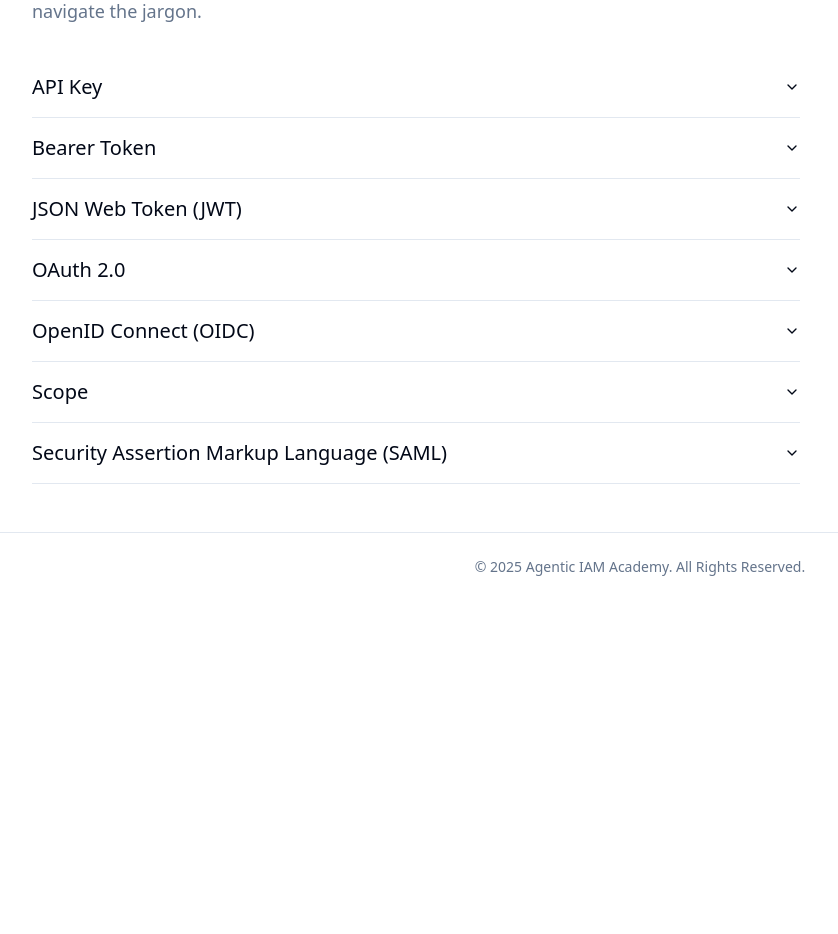
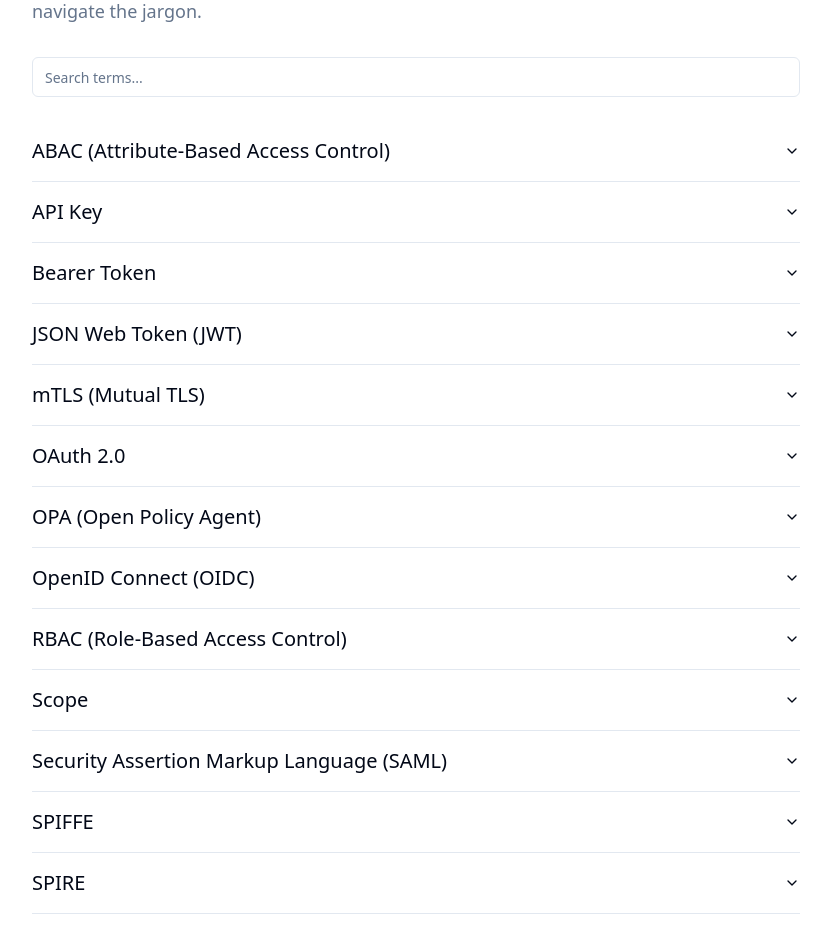
Before and after one commit to ayshsandu/agentic-iam-academy, a React (Vite) app: page /glossary in a window 1280 px wide. Shown: the part 200-1134 px from the top of the page, without its empty margins (0-838 px from the left). Before the commit the page ends 801 px from the top, so only its background shows below. Built offline with nearby package versions, Linux system fonts and the light colour scheme.

Commit message:
Improve glossary content
Improve the glossary page by adding more terms and definitions.

```diff
--- a/src/pages/Glossary.tsx
+++ b/src/pages/Glossary.tsx
@@ -1,12 +1,19 @@
 
+import { useState } from "react";
 import {
   Accordion,
   AccordionContent,
   AccordionItem,
   AccordionTrigger,
 } from "@/components/ui/accordion";
+import { Input } from "@/components/ui/input";
 
 const terms = [
+  {
+    value: "abac",
+    title: "ABAC (Attribute-Based Access Control)",
+    content: "An access control model where authorization decisions are based on attributes associated with the subject, object, resource, and environment, evaluated against policies. It allows for highly granular and context-aware permissions.",
+  },
   {
     value: "api-key",
     title: "API Key",
@@ -23,6 +30,11 @@ const terms = [
     content: "A compact, URL-safe standard for creating access tokens that assert a number of claims. A JWT is digitally signed, allowing the receiver to verify its authenticity and integrity. Often used in OAuth 2.0 and OIDC flows.",
   },
   {
+    value: "mtls",
+    title: "mTLS (Mutual TLS)",
+    content: "Mutual Transport Layer Security. A method of mutual authentication where both parties in a network connection (e.g., two agents) validate each other's certificates before establishing a secure communication channel.",
+  },
+  {
     value: "oauth2",
     title: "OAuth 2.0",
     content: "An authorization framework that enables applications (like AI agents) to obtain limited access to user accounts on an HTTP service. It delegates authorization from the user to the application without sharing credentials.",
@@ -31,6 +43,16 @@ const terms = [
     value: "oidc",
     title: "OpenID Connect (OIDC)",
     content: "An identity layer built on top of the OAuth 2.0 framework. It allows clients to verify the identity of the end-user based on the authentication performed by an Authorization Server, as well as to obtain basic profile information about the end-user.",
+  },
+  {
+    value: "opa",
+    title: "OPA (Open Policy Agent)",
+    content: "An open-source, general-purpose policy engine that enables you to decouple policy decision-making from your service's code. Used for fine-grained, context-aware authorization.",
+  },
+  {
+    value: "rbac",
+    title: "RBAC (Role-Based Access Control)",
+    content: "An access control model where permissions are assigned to roles, and users (or agents) are assigned to roles, inheriting their permissions. It is simpler than ABAC but less flexible.",
   },
   {
     value: "saml",
@@ -42,10 +64,35 @@ const terms = [
     title: "Scope",
     content: "In OAuth 2.0, scopes are used to specify the exact permissions an application is requesting. For example, 'read:email' or 'write:calendar'. This aligns with the Principle of Least Privilege.",
   },
+  {
+    value: "spiffe",
+    title: "SPIFFE",
+    content: "Secure Production Identity Framework for Everyone. A set of open-source standards for securely identifying software services in dynamic and heterogeneous environments, without the need for application-level secrets.",
+  },
+  {
+    value: "spire",
+    title: "SPIRE",
+    content: "The SPIFFE Runtime Environment. An open-source reference implementation of the SPIFFE specification that acts as a trust anchor, attesting workloads and issuing them with cryptographic identities (SVIDs).",
+  },
+  {
+    value: "svid",
+    title: "SVID (SPIFFE Verifiable Identity Document)",
+    content: "A cryptographic identity document (either an X.509 certificate or a JWT) that contains a service's unique SPIFFE ID, allowing it to be securely identified by other services.",
+  },
 ];
 
 
 const Glossary = () => {
+  const [searchTerm, setSearchTerm] = useState("");
+
+  const sortedTerms = terms.sort((a, b) => a.title.localeCompare(b.title));
+
+  const filteredTerms = sortedTerms.filter(
+    (term) =>
+      term.title.toLowerCase().includes(searchTerm.toLowerCase()) ||
+      term.content.toLowerCase().includes(searchTerm.toLowerCase())
+  );
+
   return (
     <div className="container py-8 md:py-12">
       <h1 className="text-4xl font-bold tracking-tight">Glossary</h1>
@@ -54,8 +101,15 @@ const Glossary = () => {
         navigate the jargon.
       </p>
       <div className="mt-8 max-w-3xl">
+        <Input
+          type="text"
+          placeholder="Search terms..."
+          value={searchTerm}
+          onChange={(e) => setSearchTerm(e.target.value)}
+          className="mb-6"
+        />
         <Accordion type="single" collapsible className="w-full">
-          {terms.sort((a, b) => a.title.localeCompare(b.title)).map((term) => (
+          {filteredTerms.map((term) => (
             <AccordionItem value={term.value} key={term.value}>
               <AccordionTrigger className="text-xl text-left">
                 {term.title}
```
